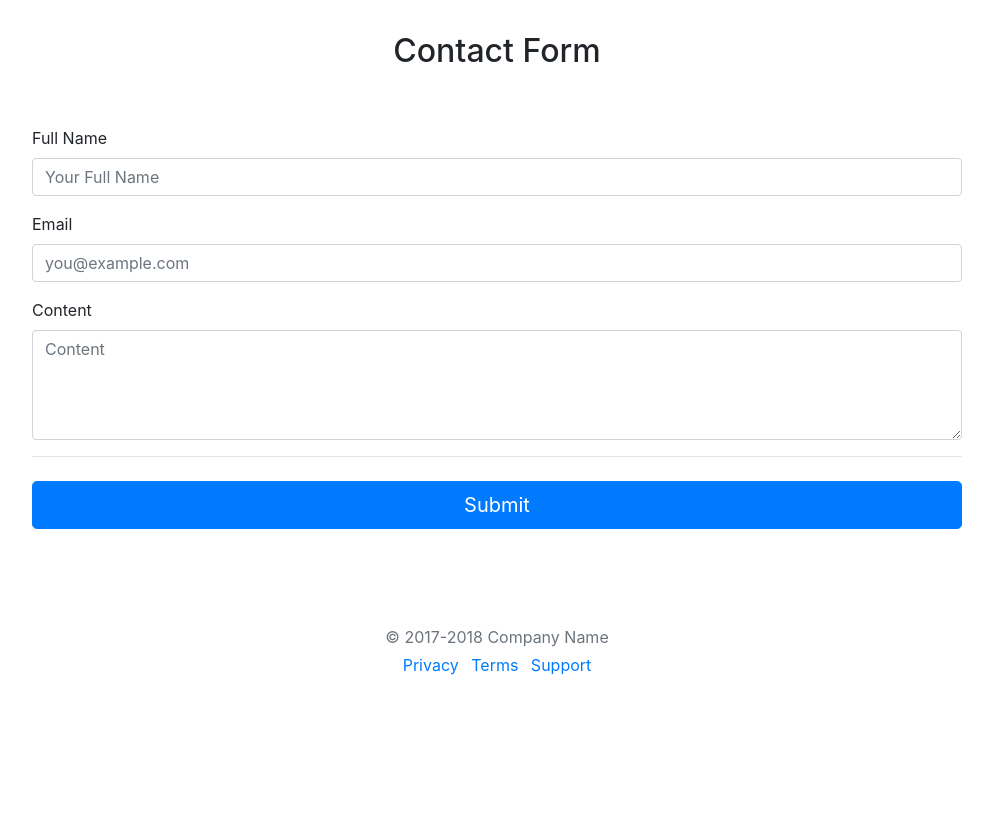
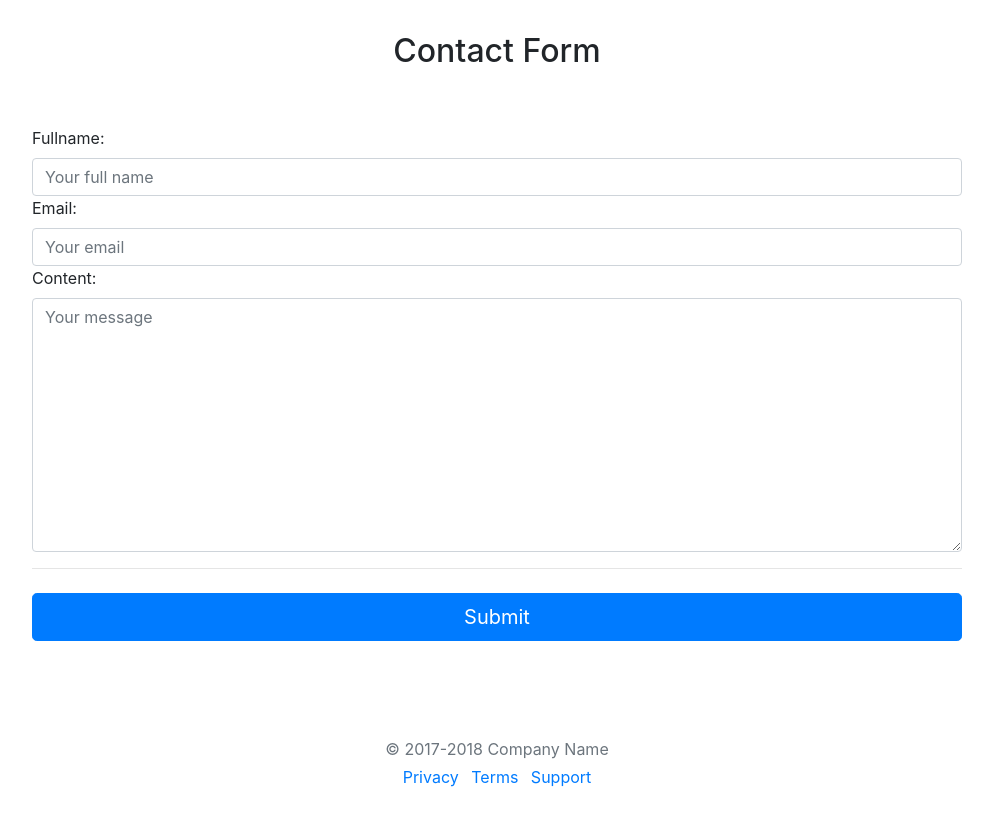
Before and after one commit to leihuagh/Django_Build_A_Site, a Django app: page /contact/ in a window 1280 px wide. Shown: the part 56-893 px from the top of the page, without its empty margins (143-1136 px from the left). Before the commit the page ends 731 px from the top, so only its background shows below. Run offline with Django 3.2, Linux system fonts and the light colour scheme; some libraries are stand-ins or nearby versions.

Commit message:
contact form using django forms

```diff
--- /dev/null
+++ b/common/forms.py
@@ -0,0 +1,28 @@
+from django import forms
+
+
+class ContactForm(forms.Form):
+    fullname = forms.CharField(
+        widget=forms.TextInput(
+            attrs={
+                "class": "form-control",
+                "placeholder": "Your full name"
+            }
+        )
+    )
+    email = forms.EmailField(
+        widget=forms.EmailInput(
+            attrs={
+                "class": "form-control",
+                "placeholder": "Your email"
+            }
+        )
+    )
+    content = forms.CharField(
+        widget=forms.Textarea(
+            attrs={
+                "class": "form-control",
+                "placeholder": "Your message"
+            }
+        )
+    )
--- a/common/views.py
+++ b/common/views.py
@@ -1,4 +1,5 @@
 from django.shortcuts import render
+from .forms import ContactForm
 
 
 def index(request):
@@ -10,9 +11,11 @@ def about(request):
 
 
 def contact(request):
-    if request.method == 'POST':
-        print(request.POST)
-        print(request.POST.get('fullname'))
-        print(request.POST.get('email'))
-        print(request.POST.get('content'))
-    return render(request, 'contact.html', {})
+    form = ContactForm(request.POST or None)
+    context = {
+        "form": form
+    }
+    if form.is_valid():
+        print(form.cleaned_data)
+
+    return render(request, 'contact.html', context)
--- a/templates/contact.html
+++ b/templates/contact.html
@@ -17,7 +17,8 @@
       <div class="row">
         <div class="col-md-12 order-md-1">
           <form method="POST" class="needs-validation" novalidate> {% csrf_token %}
-          <div class="mb-3">
+          {{ form }}
+          {% comment %} <div class="mb-3">
             <label for="fullname">Full Name</label>
             <input type="text" class="form-control" id="fullname" name="fullname" placeholder="Your Full Name" required>
             <div class="invalid-feedback">
@@ -34,7 +35,7 @@
           <div class="mb-3">
             <label for="content">Content</label>
             <textarea name="content" id="content" rows="4" class="form-control" placeholder="Content" required></textarea>
-          </div>
+          </div>           {% endcomment %}
           <hr class="mb-4">
           <button class="btn btn-primary btn-lg btn-block" type="submit">Submit</button>
         </form>
```
